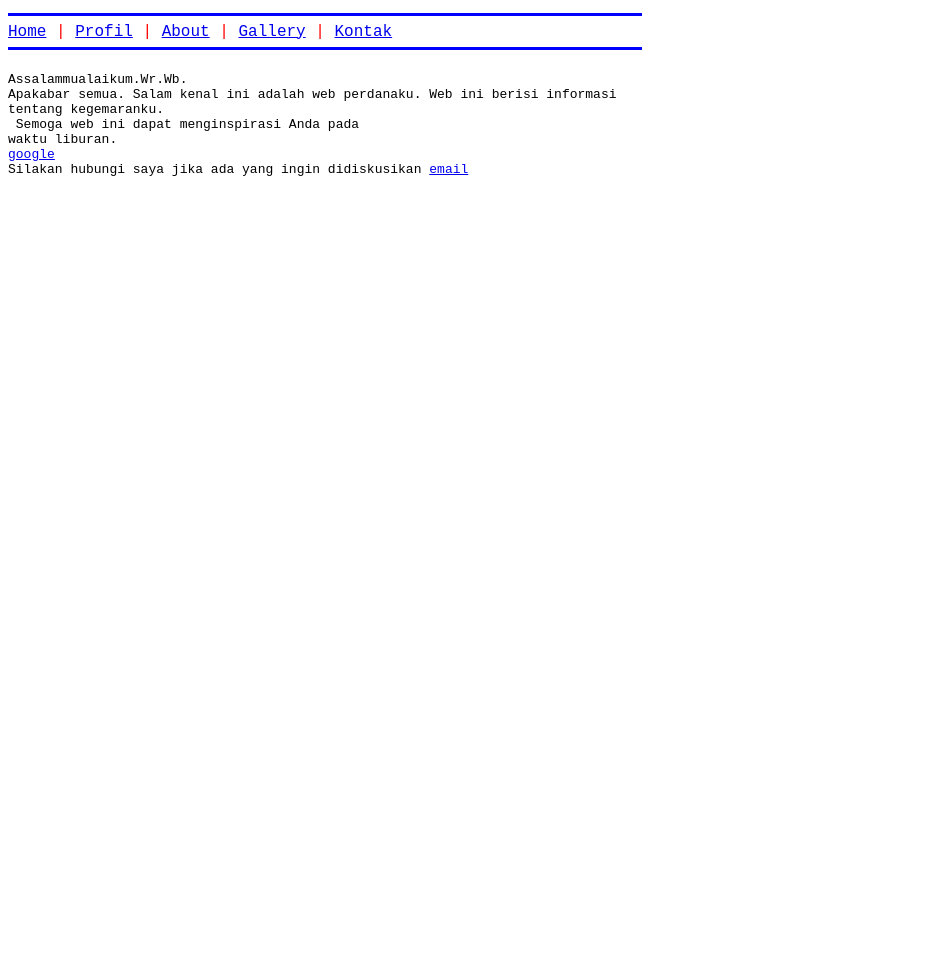
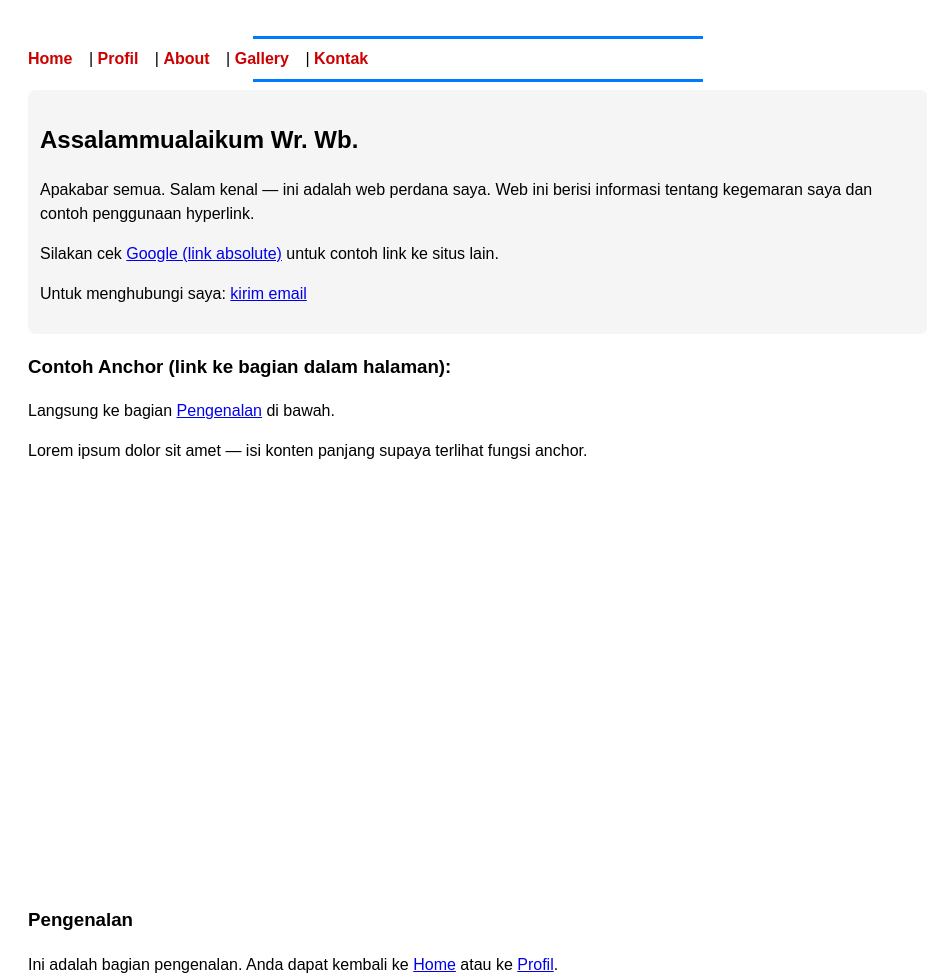
Before and after one commit to Fadli-Tech/website-saya, a plain HTML site: page index.html in a window 1280 px wide. Shown: the whole page, without its empty margins (0-927 px from the left). Before the commit the page ends 800 px from the top, so only its background shows below. Drawn offline with Linux system fonts and the light colour scheme.

Commit message:
Update index.html

```diff
--- a/index.html
+++ b/index.html
@@ -1,23 +1,47 @@
-<!DOCTYPE html>
-<html lang="en">
-  <head>
-    <meta charset="UTF-8" />
-    <meta name="viewport" content="width=device-width, initial-scale=1.0" />
-    <title>Nardi HyperLink</title>
-  </head>
-  <body>
-    <pre>
-<hr color="blue" size=3 width=50% align="left"><font size=4 color="red"><a
-href="home.html">Home</a> | <a href="profil.html">Profil</a> | <a href="about.html">About</a> | <a href="galery.html">Gallery</a> | <a href="kontak.html">Kontak</a></font>
-<hr color="blue" size=3 width=50% align="left">
-<font size=3>Assalammualaikum.Wr.Wb.
-Apakabar semua. Salam kenal ini adalah web perdanaku. Web ini berisi informasi
-tentang kegemaranku. <br> Semoga web ini dapat menginspirasi Anda pada
-waktu liburan.
-<a href="http://www.google.com">google</a>
-Silakan hubungi saya jika ada yang ingin didiskusikan <a
-href="fadlihouse40@gmail.com">email</a>
-</font>
-</pre>
-  </body>
+<!doctype html>
+<html lang="id">
+<head>
+  <meta charset="utf-8" />
+  <title>Contoh Hyperlink - Home</title>
+  <meta name="viewport" content="width=device-width,initial-scale=1" />
+  <style>
+    body { font-family: Arial, sans-serif; padding:20px; line-height:1.5; }
+    nav a { margin-right: 12px; text-decoration:none; color: #c00; font-weight:600; }
+    hr.blue { border: 0; height:3px; background: #007bff; width:50%; }
+    .container { max-width:900px; }
+    .banner { background:#f5f5f5; padding:12px; border-radius:8px; margin-bottom:12px; }
+  </style>
+</head>
+<body>
+  <div class="container">
+    <hr class="blue">
+    <nav>
+      <a href="home.html">Home</a> |
+      <a href="profil.html">Profil</a> |
+      <a href="about.html">About</a> |
+      <a href="galery.html">Gallery</a> |
+      <a href="kontak.html">Kontak</a>
+    </nav>
+    <hr class="blue">
+
+    <div class="banner">
+      <h2>Assalammualaikum Wr. Wb.</h2>
+      <p>Apakabar semua. Salam kenal — ini adalah web perdana saya. Web ini berisi informasi tentang kegemaran saya dan contoh penggunaan hyperlink.</p>
+      <p>Silakan cek <a href="http://www.google.com" target="_blank" rel="noopener">Google (link absolute)</a> untuk contoh link ke situs lain.</p>
+      <p>Untuk menghubungi saya: <a href="mailto:endar_nirmala@yahoo.com">kirim email</a></p>
+    </div>
+
+    <h3>Contoh Anchor (link ke bagian dalam halaman):</h3>
+    <p>Langsung ke bagian <a href="#pengenalan">Pengenalan</a> di bawah.</p>
+
+    <p>Lorem ipsum dolor sit amet — isi konten panjang supaya terlihat fungsi anchor.</p>
+    <p style="margin-top:400px;"><!-- buat jarak supaya scrolling terasa -->
+      &nbsp;
+    </p>
+
+    <h3 id="pengenalan">Pengenalan</h3>
+    <p>Ini adalah bagian pengenalan. Anda dapat kembali ke <a href="home.html">Home</a> atau ke <a href="profil.html">Profil</a>.</p>
+
+  </div>
+</body>
 </html>
```
